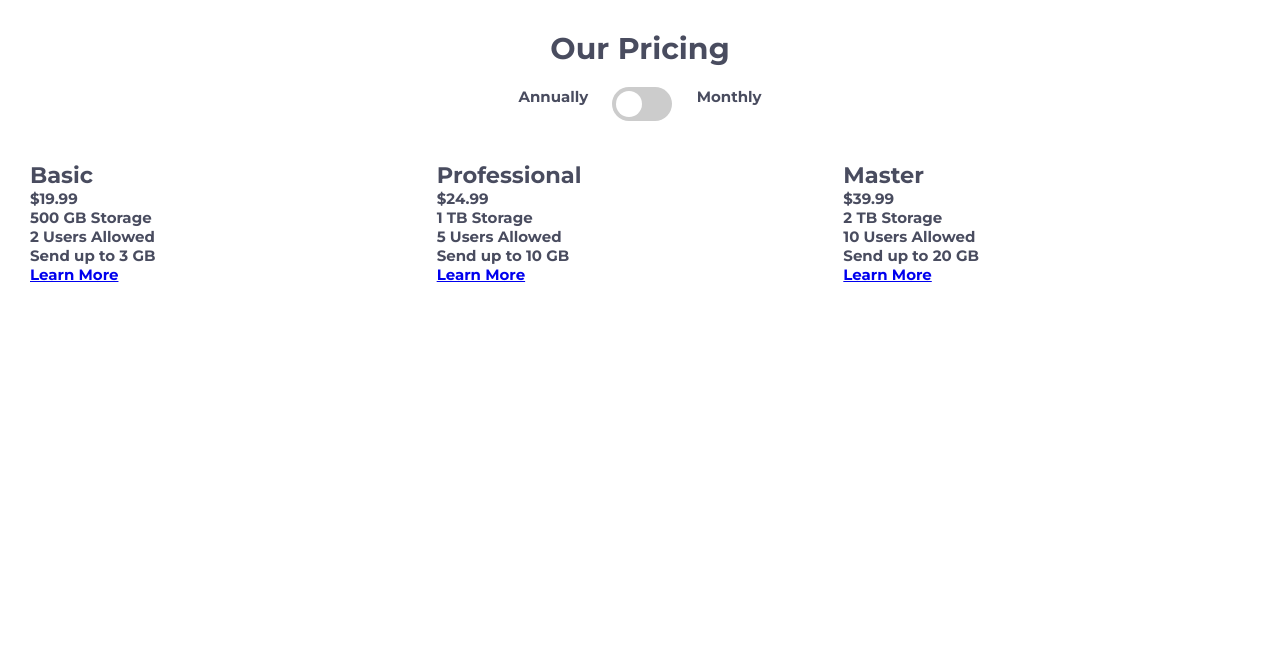
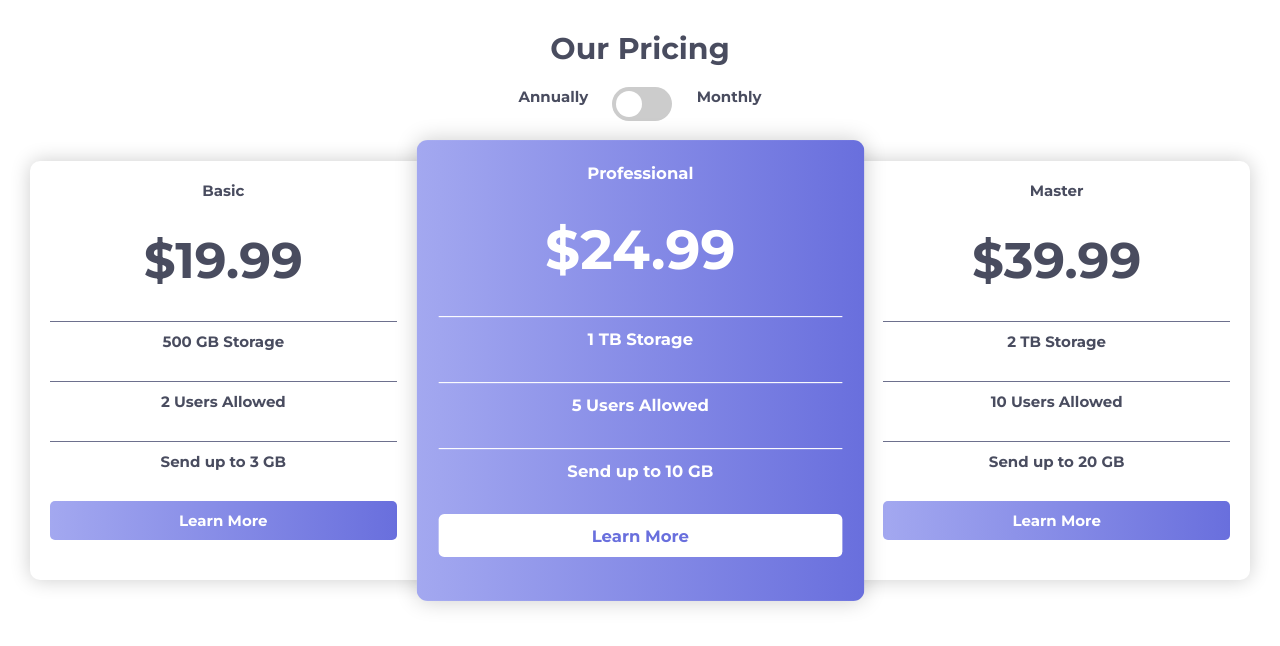
Before and after one commit to AriaFeather/Price-Component, a website: page index.html in a window 1280 px wide. Drawn offline with Linux system fonts and the light colour scheme.

Commit message:
Completed Price Component Styling

```diff
--- a/index.html
+++ b/index.html
@@ -31,33 +31,33 @@
     <div class="price__component">
       <div class="row">
         <div class="col-1-of-3">
-          <div class="price__box">
-            <h2 class="price__heading">Basic</h2>
-            <p class="price__blowup">&dollar;19.99</p>
+          <div class="price__box price__box--1">
+            <p class="price__heading">Basic</p>
+            <p class="price__blowup price__blowup--1">&dollar;19.99</p>
             <p class="price__options">500 GB Storage</p>
             <p class="price__options">2 Users Allowed</p>
             <p class="price__options">Send up to 3 GB</p>
-            <a href="#" class="btn price__btn">Learn More</a>
+            <a href="#" class="btn price__btn primarybg">Learn More</a>
           </div>
         </div>
         <div class="col-1-of-3">
-          <div class="price__box">
-            <h2 class="price__heading">Professional</h2>
-            <p class="price__blowup">&dollar;24.99</p>
+          <div class="price__box price__box--2 primarybg">
+            <p class="price__heading">Professional</p>
+            <p class="price__blowup price__blowup--2">&dollar;24.99</p>
             <p class="price__options">1 TB Storage</p>
             <p class="price__options">5 Users Allowed</p>
             <p class="price__options">Send up to 10 GB</p>
-            <a href="#" class="btn price__btn">Learn More</a>
+            <a href="#" class="btn btn__primary price__btn">Learn More</a>
           </div>
         </div>
         <div class="col-1-of-3">
-          <div class="price__box">
-            <h2 class="price__heading">Master</h2>
-            <p class="price__blowup">&dollar;39.99</p>
+          <div class="price__box price__box--3">
+            <p class="price__heading">Master</p>
+            <p class="price__blowup price__blowup--3">&dollar;39.99</p>
             <p class="price__options">2 TB Storage</p>
             <p class="price__options">10 Users Allowed</p>
             <p class="price__options">Send up to 20 GB</p>
-            <a href="#" class="btn price__btn">Learn More</a>
+            <a href="#" class="btn price__btn primarybg">Learn More</a>
           </div>
         </div>
       </div>
--- a/sass/abstract/_mixins.scss
+++ b/sass/abstract/_mixins.scss
@@ -1,6 +1,6 @@
 @mixin clearfix{
     content: "";
-    display: block;
+    display: table;
     clear: both;
 }
 
--- a/sass/abstract/_variables.scss
+++ b/sass/abstract/_variables.scss
@@ -1,5 +1,7 @@
 $default-font-family: 'Montserrat', sans-serif;
 $default-font-size: 1.5rem;
+$color-primary-1: #a3a8f0;
+$color-primary-2: #696fdd;
 $color-primary-linear: linear-gradient(
     to right,
     #a3a8f0,
@@ -8,3 +10,4 @@ $color-neutral-1: #f6f6fe;
 $color-neutral-2: #b3b5c6;
 $color-neutral-3: #6d708d;
 $color-neutral-4: #494c5f;
+$color-white: #ffff;
--- /dev/null
+++ b/sass/components/_btn.scss
@@ -0,0 +1,27 @@
+.btn{
+    &:link,
+    &:visited{
+    text-decoration: none;
+    display: block;
+    background-color: #fff;
+    padding: 1rem 2rem;
+    margin-bottom: 2rem;
+    border-radius: .5rem;
+    }
+    &:hover{
+        background-image: none;
+        color: $color-primary-2;
+        border: 1px solid $color-primary-2;
+    }
+    &__primary{
+        &:link,
+        &:visited{
+            color: $color-primary-2;
+        }
+        &:hover{
+            background-color: transparent;
+            border: 1px solid $color-white;
+            color: $color-white;
+        }
+    }
+}
--- /dev/null
+++ b/sass/components/_primarybg.scss
@@ -0,0 +1,4 @@
+.primarybg{
+    background-image: $color-primary-linear;
+    color: $color-white;
+}
--- a/sass/layout/_grid.scss
+++ b/sass/layout/_grid.scss
@@ -1,5 +1,6 @@
 .row{
     position: relative;
+    width: 100%;
     @include clearfix;
 }
 [class^="col-"]{
--- a/sass/main.scss
+++ b/sass/main.scss
@@ -8,6 +8,8 @@
 @import "base/utilities";
 //COMPONENTS
 @import "components/switchtoggle";
+@import "components/btn";
+@import "components/primarybg";
 //LAYOUT
 @import "layout/grid";
 //PAGES
--- a/sass/pages/_home.scss
+++ b/sass/pages/_home.scss
@@ -7,3 +7,35 @@
         margin-bottom: 2rem;
     }
 }
+
+.price{
+    text-align: center;
+    &__box{
+        background-color: $color-white;
+        border-radius: 1rem;
+        padding: 2rem;
+        box-shadow: 0 0 2rem rgba(black, .2);
+        p {
+            margin-bottom: 3rem;
+        }
+        &--1{
+            padding-right: 4rem;
+        }
+        &--2{
+            transform: scale(1.1);
+            .price__options{
+                border-top: 1px solid $color-white;
+            }
+        }
+        &--3{
+            padding-left: 4rem;
+        }
+    }
+    &__blowup{
+        font-size: 5rem;
+    }
+    &__options{
+        border-top: 1px solid $color-neutral-3;
+        padding-top: 1rem;
+    }
+}
```
Also changed, not shown: public/style.css, 1 other file.
